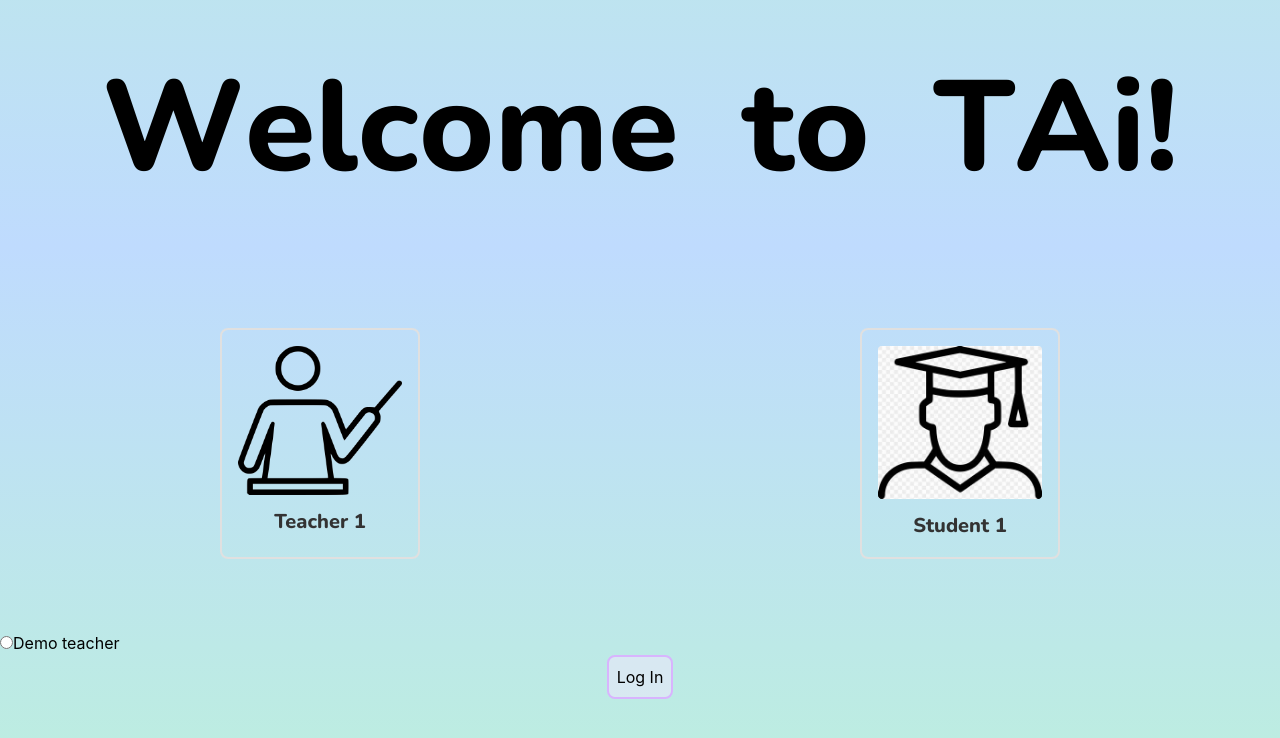
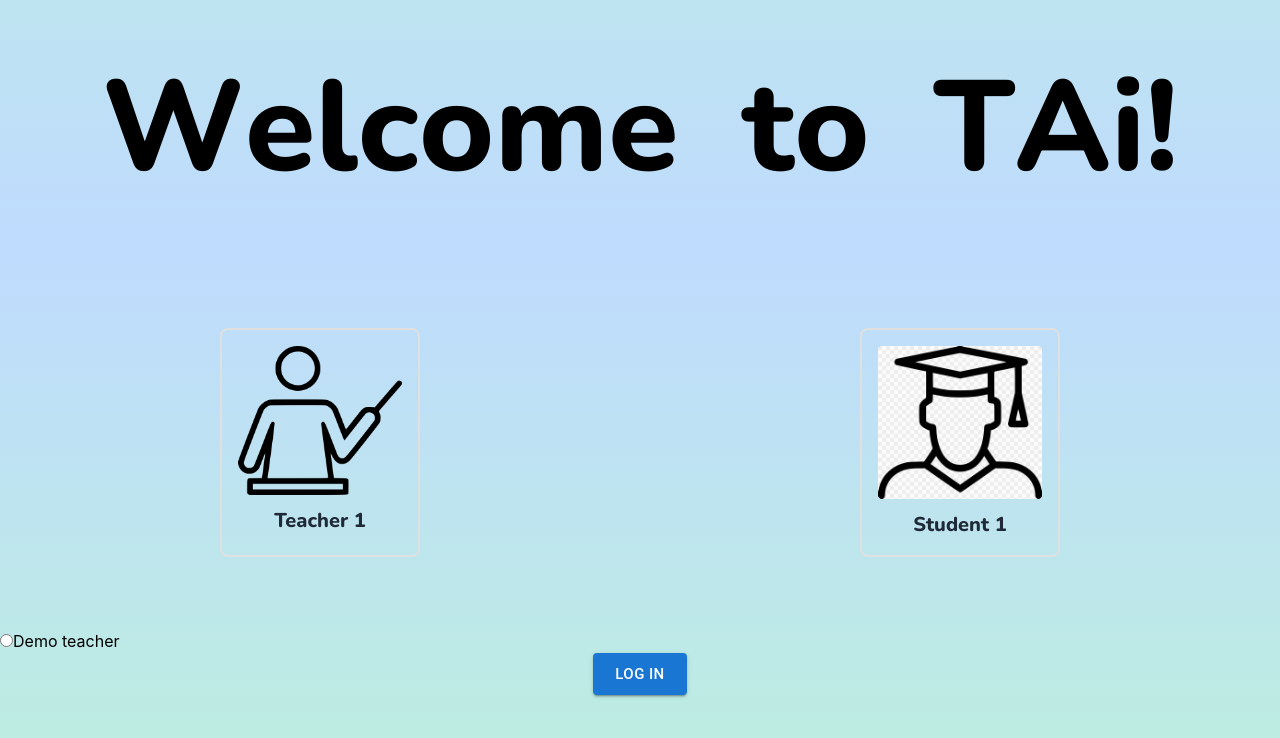
Before and after one commit to SwiftSeizure/tAI, a React (Create React App) app in the folder tai-frontend/: page / in a window 1280 px wide. Shown: the top 738 px of the page. Built offline with nearby package versions, Linux system fonts and the light colour scheme.

Commit message:
Redid chat to use tailwind

```diff
--- a/tai-frontend/src/CSS/Buttons.css
+++ b/tai-frontend/src/CSS/Buttons.css
@@ -138,65 +138,6 @@ If a new button is made:
 
 
 
-
-
-/* radio-card-button */
-.radio-card-button {
-    display: block;
-    position: relative;
-    width: 200px;
-    cursor: pointer;
-    border: 2px solid #e0e0e0;
-    border-radius: 8px;
-    padding: 16px;
-    margin: 8px;
-    transition: all 0.3s ease;
-  }
-
-.radio-card-button:hover {
-    border-color: #a0a0a0;
-    transform: translateY(-3px);
-    box-shadow: 0 5px 15px rgba(0, 0, 0, 0.1);
-  }
-
-.radio-card-button-input {
-    position: absolute;
-    opacity: 0;
-    cursor: pointer;
-  }
-
-.radio-card-button-content {
-    display: flex;
-    flex-direction: column;
-    align-items: center;
-    justify-content: center;
-  }
-
-.radio-card-button-image {
-    width: 100%;
-    height: auto;
-    object-fit: cover;
-    border-radius: 4px;
-    margin-bottom: 12px;
-  }
-
-
-.radio-card-button:focus-within {
-    outline: 6px solid lightblue;
-    outline-offset: 2px;
-  }
-
-
-.radio-card-button:has(.radio-card-button-input:checked) {
-    outline: 4px solid lightblue;
-    outline-offset: 2px;
-    /* if we want to change the background */
-    /* background-color: rgba(0, 0, 0, 0.05); Subtle dark overlay */
-}
-
-
-
-
 /* cutsom-button-chat */
 .custom-button-chat {
     display: inline-block;
--- a/tai-frontend/src/CSS/Chat.css
+++ /dev/null
@@ -1,58 +0,0 @@
-/* Input & Response Styling */
-.message-container {
-    display: flex;
-    flex-direction: column;
-    gap: 16px;
-    width: 100%;
-    padding: 16px;
-  }
-
-  .input-container, .response-container {
-    width: 90%;
-  }
-
-  .message-input, .response-textarea {
-    width: 90%;
-    padding: 14px;
-    border-radius: 10px;
-    border: 1px solid #e0e0e0;
-    font-family: 'Nunito', sans-serif;
-    font-size: 1rem;
-    color: #333;
-    background-color: #ffffff;
-    box-shadow: 0 2px 6px rgba(0, 0, 0, 0.05);
-    transition: border-color 0.3s, box-shadow 0.3s;
-    resize: vertical;
-  }
-
-  .message-input:focus, .response-textarea:focus {
-    outline: none;
-    border-color: #3498db;
-    box-shadow: 0 4px 10px rgba(52, 152, 219, 0.15);
-  }
-
-  .response-textarea {
-    background-color: #f8f9fa;
-    cursor: default;
-  }
-
-  .button-container {
-    display: flex;
-    justify-content: center;
-  }
-
-  .error-message {
-    color: #e74c3c;
-    font-size: 0.9rem;
-    font-weight: 600;
-    background-color: rgba(231, 76, 60, 0.1);
-    padding: 10px;
-    border-radius: 6px;
-    border-left: 4px solid #e74c3c;
-  }
-
-  /* If you want to add a light styling for placeholder text */
-  ::placeholder {
-    color: #aab2bd;
-    opacity: 0.8;
-  }
--- a/tai-frontend/src/CSS/Headers.css
+++ b/tai-frontend/src/CSS/Headers.css
@@ -22,12 +22,6 @@ If a new heading is made:
 }
 
 
-.radio-card-button-h1 {
-    font-size: 1.25rem;
-    font-family: 'Nunito', sans-serif;
-    font-weight: 800;
-    color: #333;
-  }
 
 .custom-button-login-h2 {
     font-family: 'Nunito', sans-serif;
--- a/tai-frontend/src/components/ChatFeature.js
+++ b/tai-frontend/src/components/ChatFeature.js
@@ -1,6 +1,5 @@
 import React, { useState } from 'react';
 import OpenAI from 'openai';
-import "../CSS/Chat.css";
 
 
 /**
@@ -99,25 +98,28 @@ const ChatFeature = () => {
 
 
   return (
-
-    <div className="message-container">
+<div className="flex flex-col gap-4 w-full p-4 font-nunito">
   {/* Input container for users message */}
-      <div className="input-container">
+  <div className="">
     <textarea
       value={message}
-          onChange={(e) => setMessage(e.target.value)}
-          rows={4}
-          className="message-input"
+      onChange={(e) => {
+        setMessage(e.target.value);
+        // Auto-resize logic
+        e.target.style.height = 'auto';
+        e.target.style.height = e.target.scrollHeight + 'px';
+      }}
+      rows={1}
+      className="w-full p-2 border border-gray-300 rounded-md focus:outline-none focus:ring-2 focus:ring-blue-500 resize-none overflow-hidden min-h-[80px]"
       placeholder="Type your message here..."
     />
   </div>
 
-
   {/* Button to send the message */}
   {/* The button is disabled if loading or if the message is empty */}
-      <div className="button-container">
+  <div className=" align-center">
     <button
-          className="custom-button-standard"
+      className="px-4 py-2 bg-blue-300 text-white rounded-md hover:bg-blue-600 focus:outline-none focus:ring-2 focus:ring-blue-500 disabled:opacity-50 disabled:cursor-not-allowed"
       onClick={handleMessage}
       disabled={loading || !message.trim()}
     >
@@ -126,16 +128,23 @@ const ChatFeature = () => {
   </div>
 
   {/* Display the error message if there is one on the screen */}
-      {error && <div className="error-message">{error}</div>}
+  {error && <div className="text-red-500 mt-2">{error}</div>}
 
   {/* Display the response from OpenAI in a read-only textarea */}
-      <div className="response-container">
+  <div>
     <textarea
       value={completionResult}
       readOnly
-          rows={6}
-          className="response-textarea"
+      rows={1}
+      className="w-full p-2 border border-gray-300 rounded-md bg-gray-50 resize-none overflow-hidden min-h-[120px]"
       placeholder="Response will appear here..."
+      style={{ height: completionResult ? 'auto' : '120px' }}
+      ref={(ref) => {
+        if (ref && completionResult) {
+          ref.style.height = 'auto';
+          ref.style.height = ref.scrollHeight + 'px';
+        }
+      }}
     />
   </div>
 </div>
--- a/tai-frontend/src/pages/Universal/LoginPage.js
+++ b/tai-frontend/src/pages/Universal/LoginPage.js
@@ -3,7 +3,9 @@ import { useNavigate } from 'react-router-dom';
 import buttons from "../../CSS/Buttons.css";
 import grids from "../../CSS/Grids.css";
 import TitleCard from '../../components/TitleCard';
+import Button from '@mui/material/Button';
 import '../../App.css'
+
 
 const teacherImage = require('../../images/teacher-login-image.png')
 const studentImage = require('../../images/student-login-image.png');
@@ -71,40 +73,44 @@ const LoginPage = () => {
 
 
                 {/* Radio buttons for selecting teacher or student role */}
-                <label className="radio-card-button">
+                <label className="radio-card group block relative w-[200px] cursor-pointer border-2 border-[#e0e0e0] rounded-lg p-4 m-2 transition-all duration-300 ease-in-out
+                    hover:border-[#a0a0a0] hover:-translate-y-1 hover:shadow-[0_5px_15px_rgba(0,0,0,0.1)]
+                    focus-within:outline-[6px] focus-within:outline-lightblue focus-within:outline-offset-2">
                     {/* Radio button for teacher role */}
                     <input
-                        className="radio-card-button-input"
+                        className="absolute opacity-0 cursor-pointer"
                         type="radio"
                         name="role"
                         value="teacher1"
                         onChange={() => setTeacherOrStudent('teacher1')}
                     />
-                    <div className="radio-card-button-content">
+                    <div className="flex flex-col items-center justify-center">
                         <img
-                            className="radio-card-button-image"
+                            className="w-full h-auto object-cover rounded mb-3"
                             src={teacherImage}
                             alt="Teacher"
                         />
-                        <span className="radio-card-button-h1"> Teacher 1 </span>
+                        <span className="text-xl font-extrabold text-gray-800 font-nunito"> Teacher 1 </span>
                     </div>
                 </label>
-                <label className="radio-card-button">
+                <label className="radio-card group block relative w-[200px] cursor-pointer border-2 border-[#e0e0e0] rounded-lg p-4 m-2 transition-all duration-300 ease-in-out
+                    hover:border-[#a0a0a0] hover:-translate-y-1 hover:shadow-[0_5px_15px_rgba(0,0,0,0.1)]
+                    focus-within:outline-[6px] focus-within:outline-lightblue focus-within:outline-offset-2">
                     {/* Radio button for student role */}
                     <input
-                        className="radio-card-button-input"
+                        className="absolute opacity-0 cursor-pointer"
                         type="radio"
                         name="role"
                         value="student1"
                         onChange={() => setTeacherOrStudent('student1')}
                     />
-                    <div className="radio-card-button-content">
+                    <div className="flex flex-col items-center justify-center">
                         <img
-                            className="radio-card-button-image"
+                            className="w-full h-auto object-cover rounded mb-3"
                             src={studentImage}
                             alt="Student"
                         />
-                        <span className="radio-card-button-h1"> Student 1 </span>
+                        <span className="text-xl font-extrabold text-gray-800 font-nunito"> Student 1 </span>
                     </div>
                 </label>
 
@@ -128,12 +134,14 @@ const LoginPage = () => {
 
 
             <div className="flex justify-center items-center ">
-                <button
-                    className="rounded-lg border-2 p-2 border-purple-300 bg-opacity-50 bg-purple-100"
+                <Button
+                    variant="contained"
+                    color="primary"
+                    size="large"
                     onClick={logIn}
                     >
-                       <h3 className="opacity-100 font-"> Log In </h3>
-                    </button>
+                    Log In
+                </Button>
             </div>
         </div>
 
```
Lines whose indentation alone changed are shown as unchanged.
